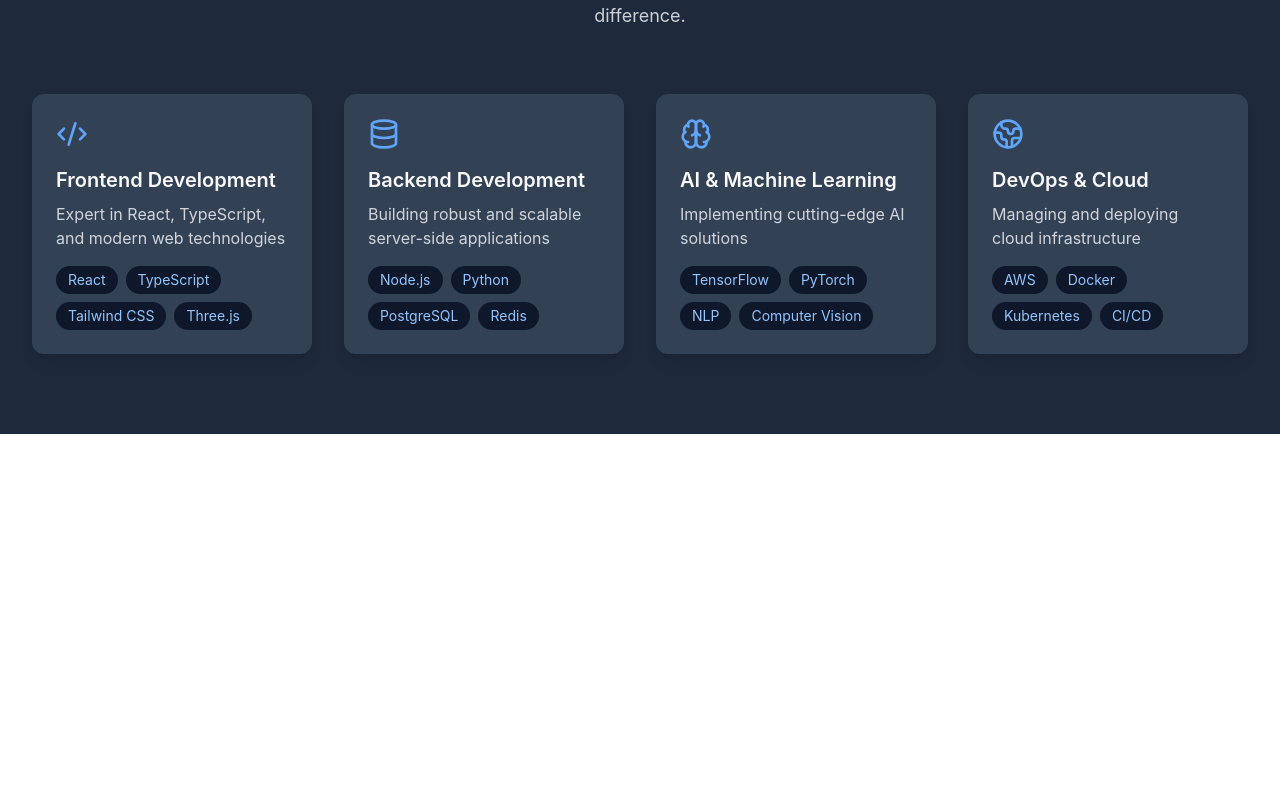
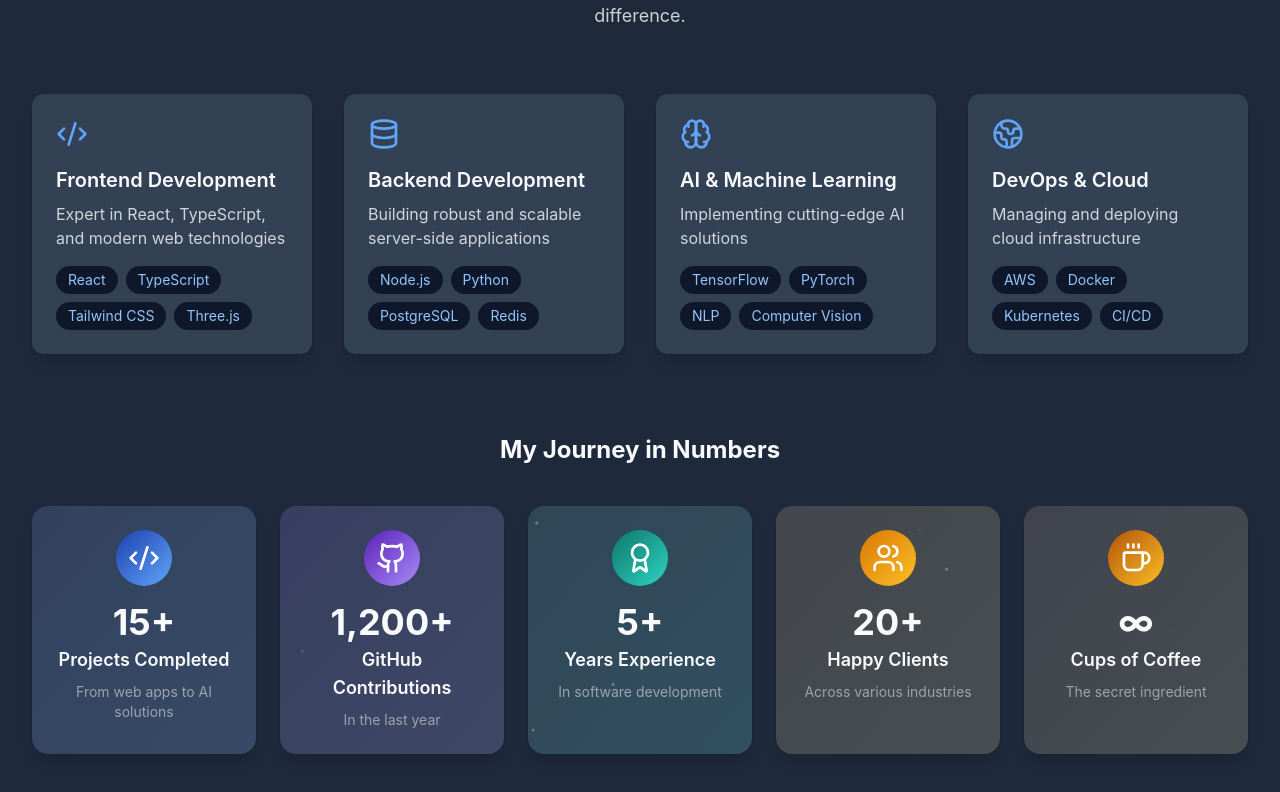
Before and after one commit to YashSakhareliya/Portfolio, a React (Vite) app: page / in a window 1280 px wide. Shown: the part 1026-1818 px from the top of the page. Before the commit the page ends 1460 px from the top, so only its background shows below. Built offline with nearby package versions, Linux system fonts and the light colour scheme.

Commit message:
State Section Done

```diff
--- a/src/components/About.jsx
+++ b/src/components/About.jsx
@@ -132,7 +132,96 @@ const About = () => {
             ))}
             </div>
 
+            {/* state section */}
 
+            <motion.div
+            initial={{ opacity: 0, y: 20 }}
+            whileInView={{ opacity: 1, y: 0 }}
+            transition={{ duration: 0.8, delay: 0.2 }}
+            viewport={{ once: true }}
+            className="mt-20"
+            >
+                <h3 className="text-2xl font-bold mb-10 text-center">My Journey in Numbers</h3>
+
+                <div className="grid grid-cols-1 md:grid-cols-3 lg:grid-cols-5 gap-6">
+                    {stats.map((stat, index) => (
+                    <motion.div
+                        key={stat.label}
+                        initial={{ opacity: 0, scale: 0.8 }}
+                        whileInView={{ opacity: 1, scale: 1 }}
+                        transition={{ duration: 0.5, delay: index * 0.1 }}
+                        viewport={{ once: true }}
+                        whileHover={{
+                        y: -10,
+                        boxShadow: isDarkMode
+                            ? "0 20px 25px -5px rgba(0, 0, 0, 0.3), 0 10px 10px -5px rgba(0, 0, 0, 0.2)"
+                            : "0 20px 25px -5px rgba(0, 0, 0, 0.1), 0 10px 10px -5px rgba(0, 0, 0, 0.04)"
+                        }}
+                        className={`relative overflow-hidden rounded-2xl shadow-lg ${
+                        isDarkMode ? 'bg-dark-bg-tertiary' : 'bg-white'
+                        }`}
+                    >
+                        {/* Background gradient */}
+                        <div className={`absolute inset-0 bg-gradient-to-br ${
+                        isDarkMode ? stat.darkColor : stat.color
+                        } opacity-10`}></div>
+
+                        {/* Animated particles */}
+                        <div className="absolute inset-0 overflow-hidden pointer-events-none">
+                        {[...Array(5)].map((_, i) => (
+                            <motion.div
+                            key={i}
+                            className={`absolute w-1 h-1 rounded-full bg-current opacity-30`}
+                            style={{
+                                top: `${Math.random() * 100}%`,
+                                left: `${Math.random() * 100}%`,
+                            }}
+                            animate={{
+                                y: [0, Math.random() * -50 - 20],
+                                x: [0, (Math.random() - 0.5) * 30],
+                                opacity: [0.3, 0],
+                                scale: [1, 0],
+                            }}
+                            transition={{
+                                duration: 2 + Math.random() * 2,
+                                repeat: Infinity,
+                                delay: Math.random() * 2,
+                            }}
+                            />
+                        ))}
+                        </div>
+
+                        <div className="relative p-6 flex flex-col items-center text-center z-10">
+                        <div className={`p-3 rounded-full bg-gradient-to-br ${
+                            isDarkMode ? stat.darkColor : stat.color
+                        } text-white mb-4`}>
+                            {stat.icon}
+                        </div>
+
+                        <motion.div
+                            initial={{ opacity: 0, scale: 0.5 }}
+                            whileInView={{ opacity: 1, scale: 1 }}
+                            transition={{
+                            duration: 0.8,
+                            delay: index * 0.1 + 0.3,
+                            type: "spring",
+                            stiffness: 100
+                            }}
+                            viewport={{ once: true }}
+                        >
+                            <span className="block text-4xl font-bold mb-1">{stat.value}</span>
+                        </motion.div>
+
+                        <h4 className="text-lg font-semibold mb-2">{stat.label}</h4>
+                        <p className={`text-sm ${isDarkMode ? 'text-gray-400' : 'text-gray-600'}`}>{stat.description}</p>
+                        </div>
+                    </motion.div>
+                    ))}
+                </div>
+
+                {/* Animated progress bars */}
+
+            </motion.div>
         </div>
     </section>
   )
```
